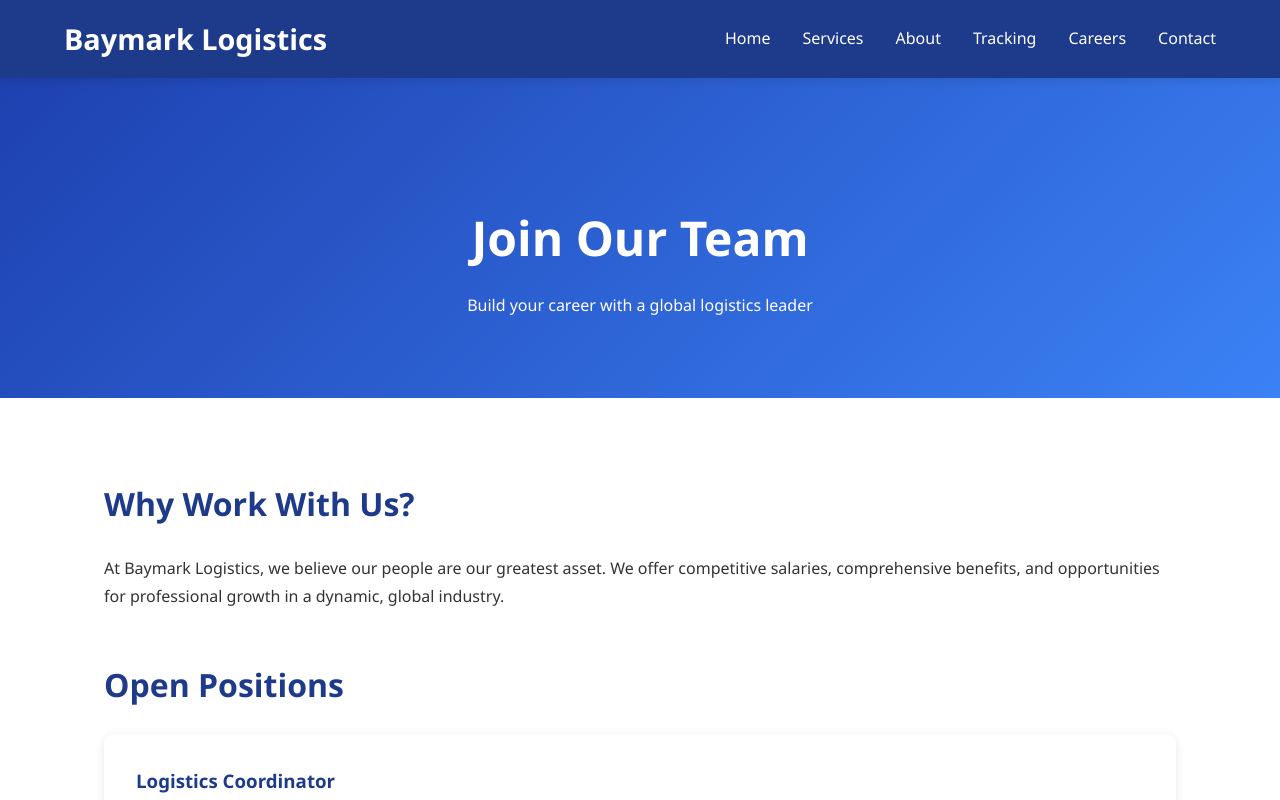
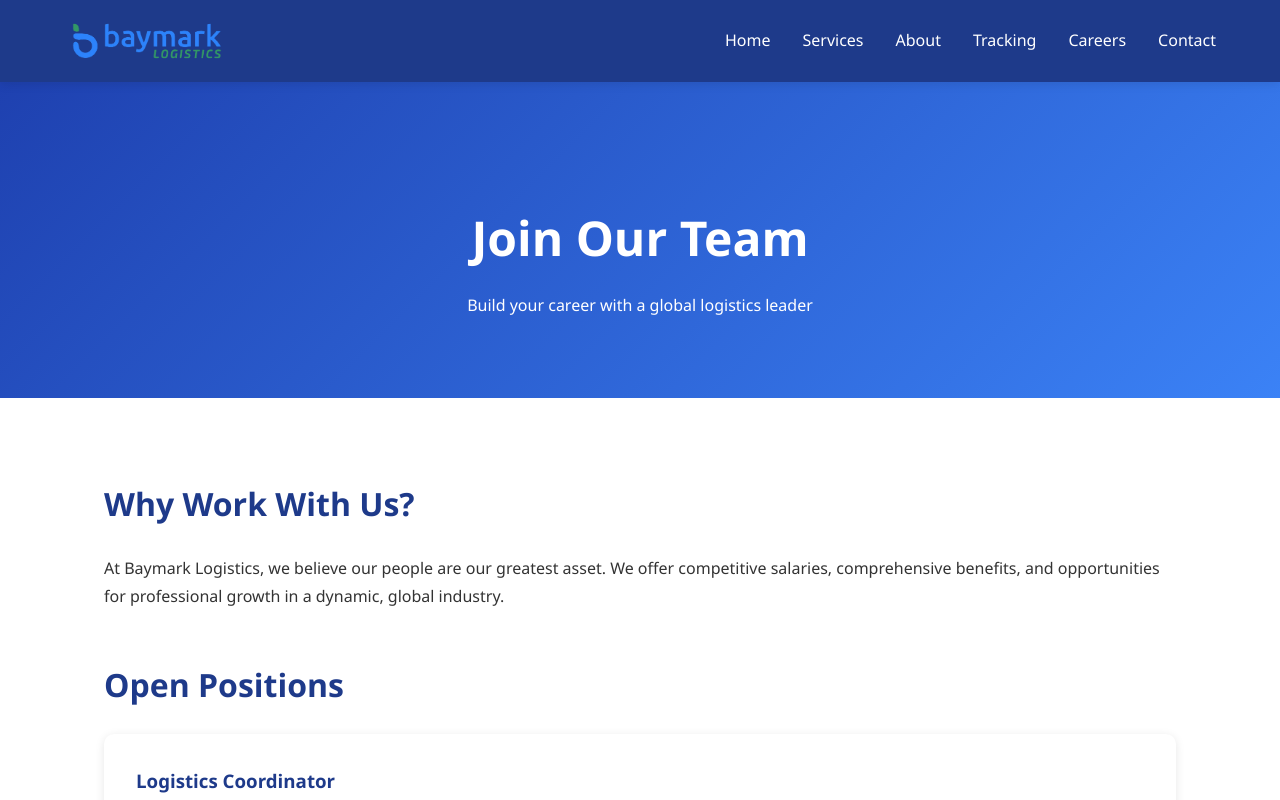
Before and after one commit to Abdirahman0646/BAYMARK, a plain HTML site: page careers.html in a window 1280 px wide. Shown: the top 800 px of the page. Drawn offline with Linux system fonts and the light colour scheme.

Commit message:
Updated navbar with logo

```diff
--- a/careers.html
+++ b/careers.html
@@ -3,13 +3,15 @@
 <head>
     <meta charset="UTF-8">
     <meta name="viewport" content="width=device-width, initial-scale=1.0">
-    <title>Services - Baymark Logistics</title>
+    <title>Careers - Baymark Logistics</title>
+    <!-- Favicon -->
+  <link rel="icon" href="logo/logoIcon-ICO.ico" type="image/x-icon">
     <link rel="stylesheet" href="index.css">
 </head>
 <body>
     <nav>
         <div class="container">
-            <a href="index.html" class="logo">Baymark Logistics</a>
+            <a href="index.html" class="logo"><img src="logo/logo -bg.png" alt="Baymark Logistics Logo"></a>
             <ul class="nav-links">
                 <li><a href="index.html">Home</a></li>
                 <li><a href="services.html">Services</a></li>
--- a/index.css
+++ b/index.css
@@ -11,6 +11,16 @@ body {
 }
 
 /* Navigation */
+.logo img {
+  height: 50px;
+  width: auto;
+  display: block;
+}
+nav .logo {
+  display: flex;
+  align-items: center; /* vertically centers the logo */
+}
+
 nav {
     background: #1e3a8a;
     padding: 1rem 5%;
```
Also changed, not shown: about.html (+3 -1 lines), contact.html (+3 -1 lines), index.html (+3 -1 lines), services.html (+3 -1 lines), tracking.html (+3 -1 lines), logo/logo -bg.png (added), logo/logoIcon-ICO.ico (added), logo/logoIcon-bg.png (added), logo/logoIcon.png (added), 1 other file.
